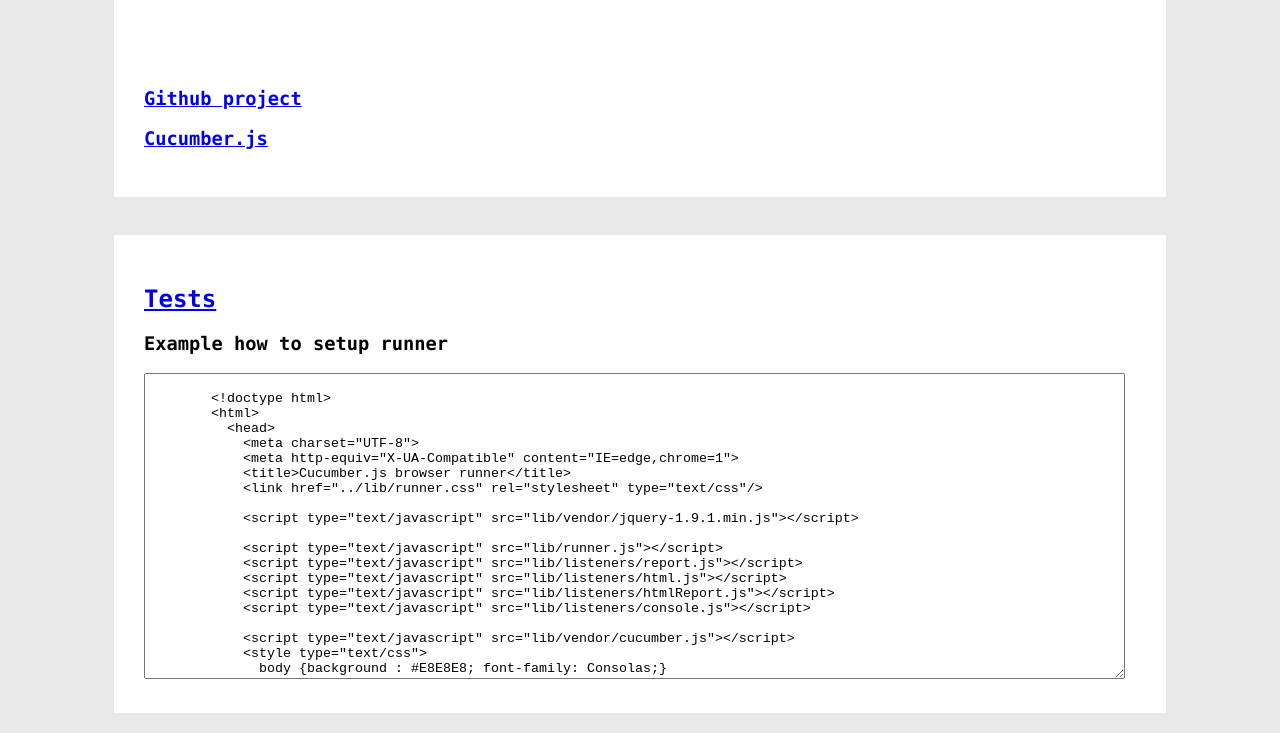
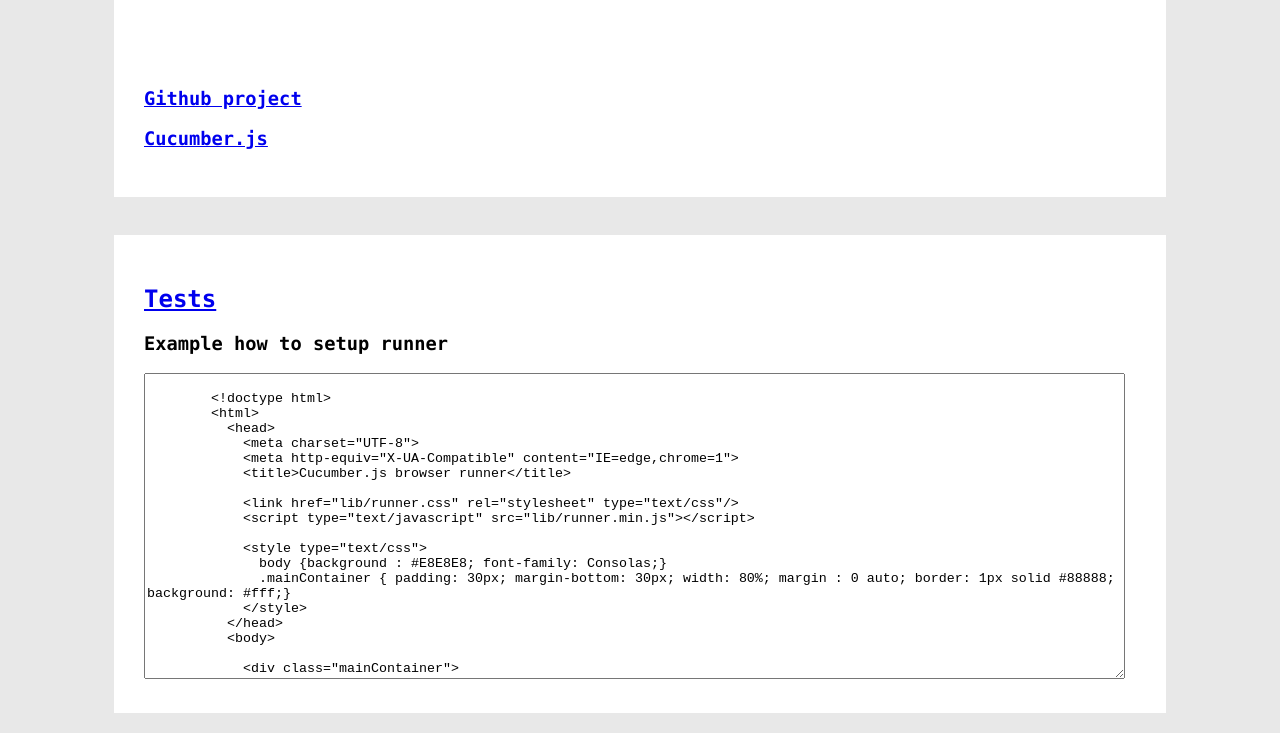
Before and after one commit to akania/cucumberjs-browserRunner, a website: page index.html in a window 1280 px wide. Shown: the part 746-1479 px from the top of the page. Drawn offline with Linux system fonts and the light colour scheme; no server answers.

Commit message:
updated docs

```diff
--- a/index.html
+++ b/index.html
@@ -137,17 +137,10 @@
             <meta charset="UTF-8">
             <meta http-equiv="X-UA-Compatible" content="IE=edge,chrome=1">
             <title>Cucumber.js browser runner</title>
-            <link href="../lib/runner.css" rel="stylesheet" type="text/css"/>
 
-            <script type="text/javascript" src="lib/vendor/jquery-1.9.1.min.js"></script>
+            <link href="lib/runner.css" rel="stylesheet" type="text/css"/>
+            <script type="text/javascript" src="lib/runner.min.js"></script>
 
-            <script type="text/javascript" src="lib/runner.js"></script>
-            <script type="text/javascript" src="lib/listeners/report.js"></script>
-            <script type="text/javascript" src="lib/listeners/html.js"></script>
-            <script type="text/javascript" src="lib/listeners/htmlReport.js"></script>
-            <script type="text/javascript" src="lib/listeners/console.js"></script>
-
-            <script type="text/javascript" src="lib/vendor/cucumber.js"></script>
             <style type="text/css">
               body {background : #E8E8E8; font-family: Consolas;}
               .mainContainer { padding: 30px; margin-bottom: 30px; width: 80%; margin : 0 auto; border: 1px solid #88888; background: #fff;}
```
